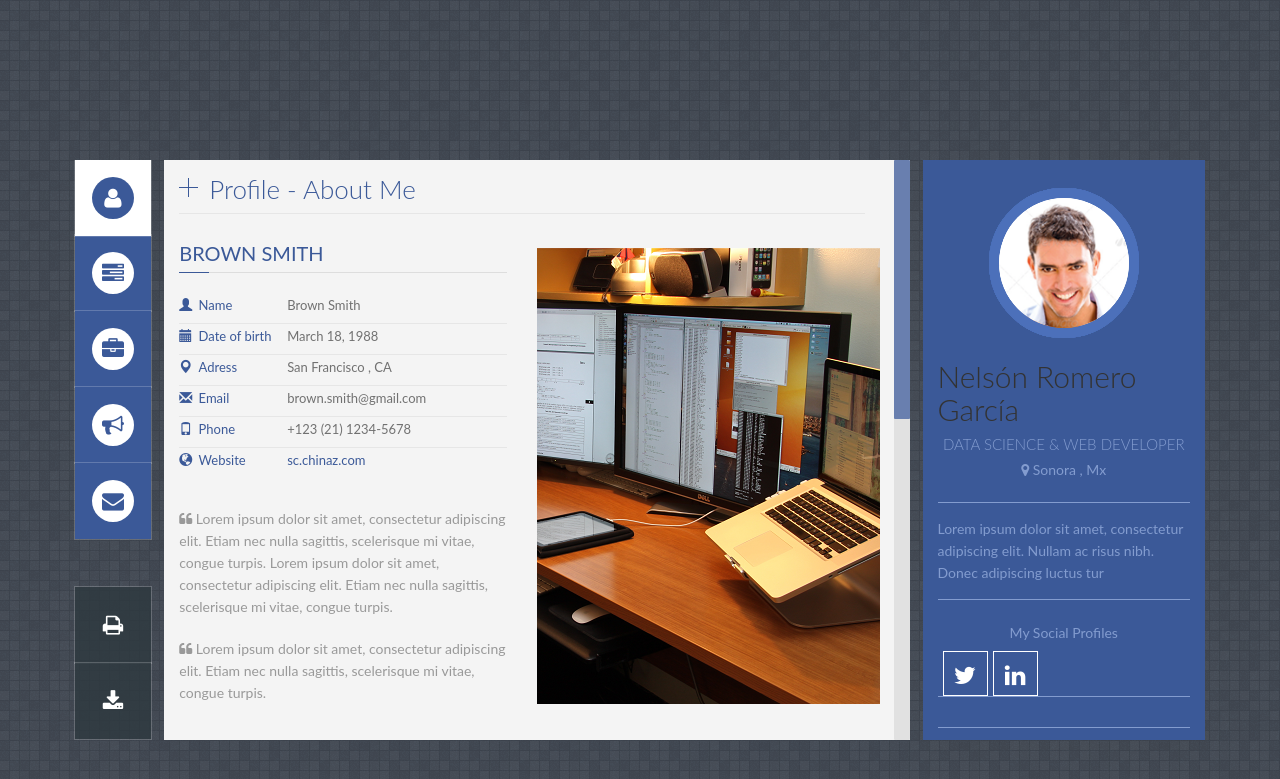
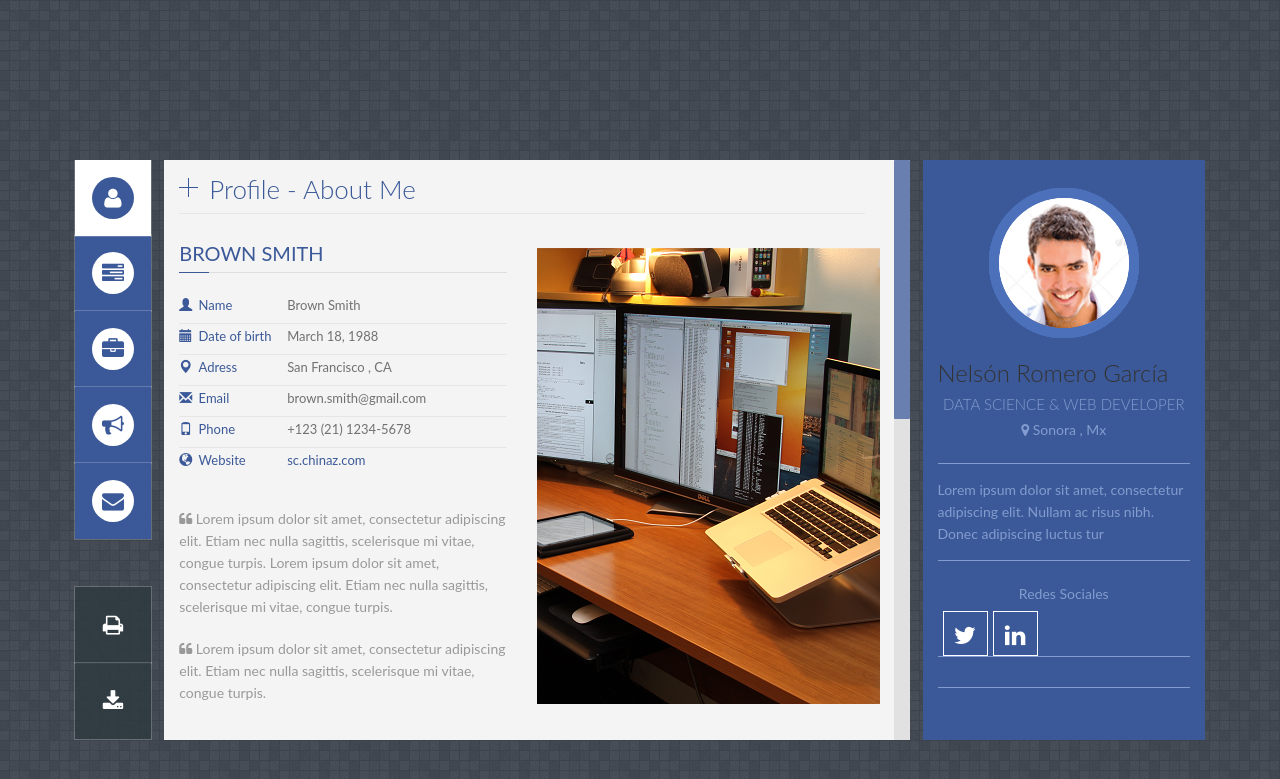
Before and after one commit to nelsonromerog/nelsonromerog.github.io, a Jekyll site: the page built from index.html, in a window 1280 px wide. Shown: the top 779 px of the page. Built offline with Jekyll 4.4.1, drawn with Linux system fonts in a browser that asks for light colours; some web fonts are replaced.

Commit message:
Update index.html

```diff
--- a/index.html
+++ b/index.html
@@ -68,7 +68,7 @@ layout: default
     <div class="col-lg-12 col-md-12 col-sm-9 col-xs-12">
         <!-- Profile info -->
         <div id="profile_info">
-            <h2 id="name" class="transition-02">{{ site.yourname }}</h2>
+            <h3 id="name" class="transition-02">{{ site.yourname }}</h3>
             <h4 class="line">{{ site.title }}</h4>
             <h6><span class="fa fa-map-marker"></span> {{ site.location }}</h6>
         </div>
@@ -87,7 +87,7 @@ layout: default
 
         <!-- Name -->
          <div id="profile_social">
-            <h6>My Social Profiles</h6>
+            <h6>Redes Sociales</h6>
 
             <!--<a href="{{site.facebook}}"><i class="fa fa-facebook"></i></a>-->
             <a href="{{site.twitter}}"><i class="fa fa-twitter"></i></a>
```
